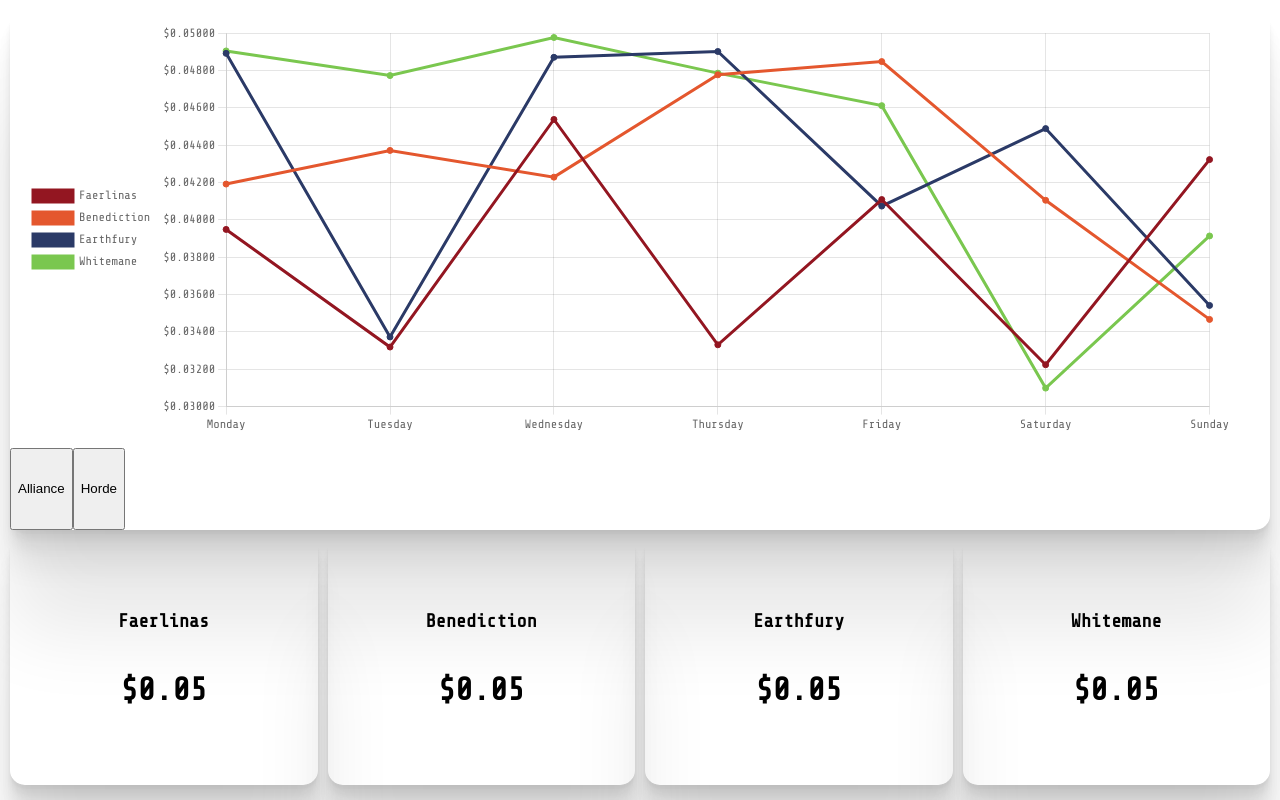
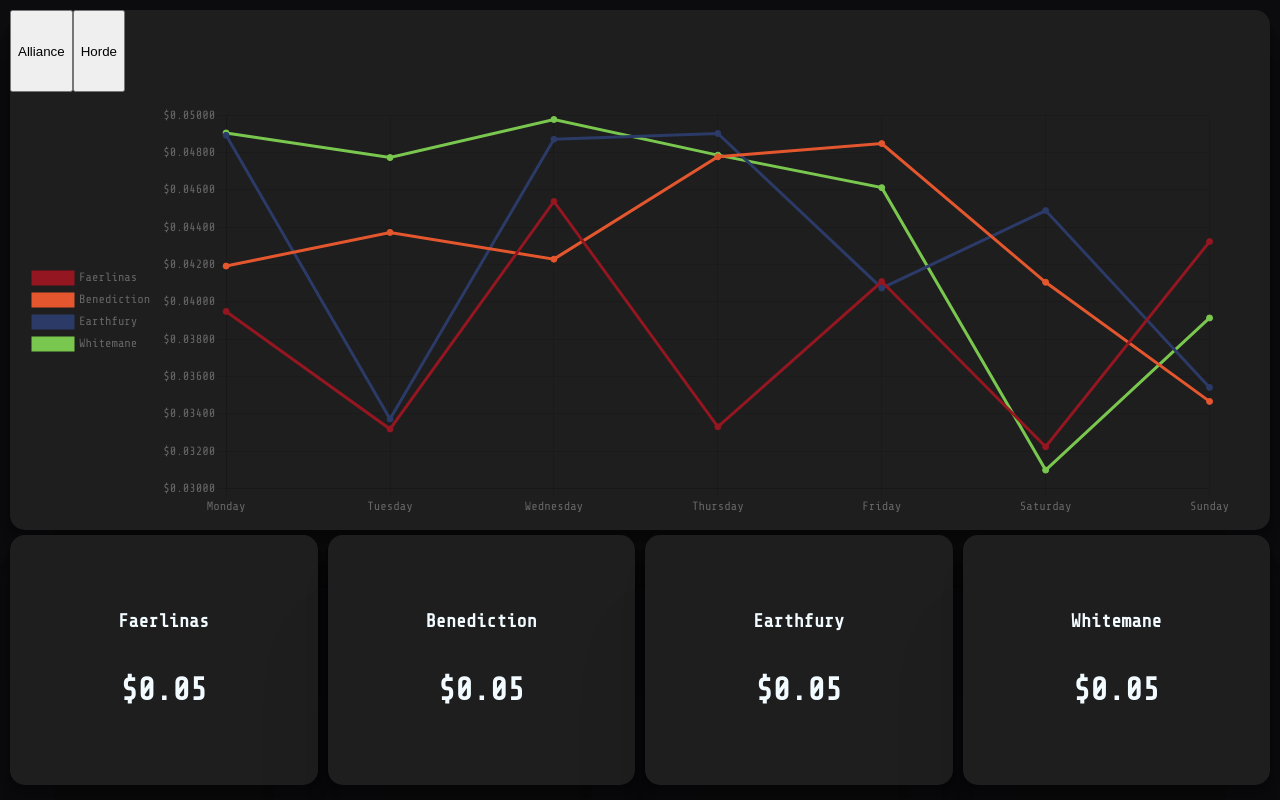
Before and after one commit to Roykovich/price-metrics, a React (Create React App) app in the folder src/client/: page / in a window 1280 px wide. Built offline with nearby package versions, Linux system fonts and the light colour scheme.

Commit message:
feat(theme style) Add state for theme selection

```diff
--- a/src/client/src/App.js
+++ b/src/client/src/App.js
@@ -1,9 +1,11 @@
 import { useEffect, useState } from "react";
+import "./styles/theme.css";
 import "./styles/App.css";
 import LineChart from "./components/LineChart";
 import { randomPrices } from "./generators/generators";
 
 function App() {
+  const [theme, setTheme] = useState("dark");
   const [data, setData] = useState([]); // change this
   const [loaded, setLoaded] = useState(false);
 
@@ -45,16 +47,23 @@ function App() {
   }, []);
 
   return (
-    <div className="App">
+    <div className={`App ${theme}`}>
+      {/* Line chart starts */}
       <div className="linechart">
-        <div className="chart-container">
-          {loaded === true ? <LineChart datasets={data} /> : "Loading..."}
-        </div>
         <div className="choose_faction">
           <button>Alliance</button>
           <button>Horde</button>
         </div>
+        <div className="chart-container">
+          {loaded === true ? (
+            <LineChart datasets={data} theme={theme} />
+          ) : (
+            "Loading..."
+          )}
+        </div>
       </div>
+      {/* line chart ends */}
+      {/* stats starts */}
       <div className="stats">
         <div className="stat_one">
           <h3 className="server">Faerlinas</h3>
@@ -73,6 +82,7 @@ function App() {
           <h1 className="gold_price">$0.05</h1>
         </div>
       </div>
+      {/* stats ends */}
     </div>
   );
 }
```
